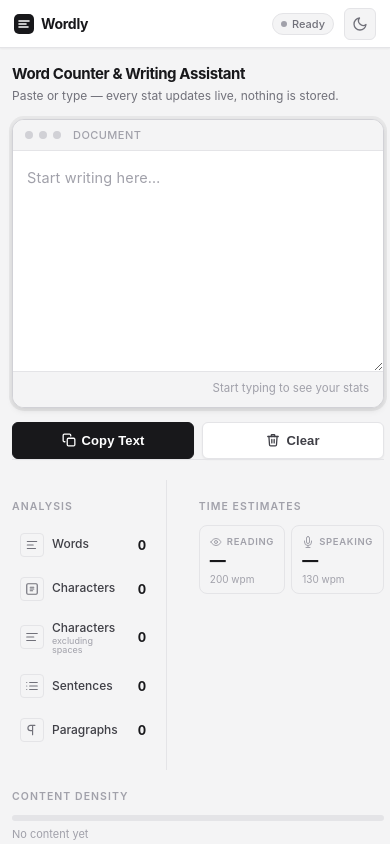
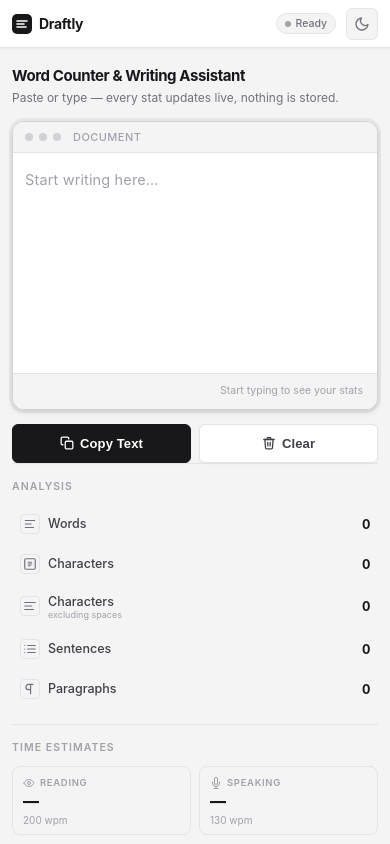
Before and after one commit to rahman-D3V/wordly, a plain HTML site: page index.html in a window 390 px wide. Shown: the top 844 px of the page. Drawn offline with Linux system fonts and the light colour scheme.

Commit message:
Fix responsiv for mobile view and change app name

```diff
--- a/index.html
+++ b/index.html
@@ -5,8 +5,8 @@
   <meta name="viewport" content="width=device-width, initial-scale=1.0" />
 
   <!-- ── Primary SEO ───────────────────────────── -->
-  <title>Free Word Counter & Writing Assistant — Wordly</title>
-  <meta name="description" content="Free online word counter, character counter, and reading time calculator. Instant stats for writers, students, and bloggers. No sign-up. Works offline." />
+  <title>Free Word Counter & Writing Assistant — Draftly</title>
+  <meta name="description" content="Free online word counter, character counter, and reading time calculator. Instant stats for writers, students, and bloggers. No sign-up. Works offline. — Draftly" />
   <meta name="keywords" content="word counter, character counter, reading time calculator, writing assistant, online word count, sentence counter, paragraph counter, free writing tool" />
   <meta name="author" content="Wordly" />
   <meta name="robots" content="index, follow" />
@@ -15,17 +15,17 @@
   <!-- ── Open Graph ────────────────────────────── -->
   <meta property="og:type"         content="website" />
   <meta property="og:url"          content="https://wordly.app/" />
-  <meta property="og:title"        content="Free Word Counter & Writing Assistant — Wordly" />
+  <meta property="og:title"        content="Free Word Counter & Writing Assistant — Draftly" />
   <meta property="og:description"  content="Instant word count, character count, reading time, sentences, and paragraphs. A clean, distraction-free writing tool for everyone." />
   <meta property="og:image"        content="https://wordly.app/og-image.png" />
   <meta property="og:image:width"  content="1200" />
   <meta property="og:image:height" content="630" />
-  <meta property="og:site_name"    content="Wordly" />
+  <meta property="og:site_name"    content="Draftly" />
 
   <!-- ── Twitter / X Card ─────────────────────── -->
   <meta name="twitter:card"        content="summary_large_image" />
   <meta name="twitter:site"        content="@wordlyapp" />
-  <meta name="twitter:title"       content="Free Word Counter & Writing Assistant — Wordly" />
+  <meta name="twitter:title"       content="Free Word Counter & Writing Assistant — Draftly" />
   <meta name="twitter:description" content="Instant word count, character count, reading time and more. Free, fast, no sign-up." />
   <meta name="twitter:image"       content="https://wordly.app/og-image.png" />
 
@@ -48,7 +48,7 @@
   {
     "@context": "https://schema.org",
     "@type": "WebApplication",
-    "name": "Wordly — Word Counter & Writing Assistant",
+    "name": "Draftly — Word Counter & Writing Assistant",
     "url": "https://wordly.app/",
     "description": "Free online word counter, character counter, and reading time calculator for writers, students, and bloggers.",
     "applicationCategory": "UtilitiesApplication",
@@ -74,12 +74,12 @@
   ══════════════════════════════════════════ -->
   <header class="header" role="banner">
     <div class="header-left">
-      <div class="logo" aria-label="Wordly">
+      <div class="logo" aria-label="Draftly">
         <svg class="logo-mark" width="20" height="20" viewBox="0 0 20 20" fill="none" aria-hidden="true">
           <rect width="20" height="20" rx="5" fill="currentColor"/>
           <path d="M5 7h10M5 10h7M5 13h9" stroke="#fff" stroke-width="1.6" stroke-linecap="round"/>
         </svg>
-        <span class="logo-name">Wordly</span>
+        <span class="logo-name">Draftly</span>
       </div>
       <span class="header-divider" aria-hidden="true"></span>
       <p class="header-tagline">Writing Intelligence</p>
@@ -319,7 +319,7 @@
     <div class="footer-inner">
       <span class="footer-logo">
         <svg width="14" height="14" viewBox="0 0 20 20" fill="none" aria-hidden="true"><rect width="20" height="20" rx="5" fill="currentColor"/><path d="M5 7h10M5 10h7M5 13h9" stroke="#fff" stroke-width="1.6" stroke-linecap="round"/></svg>
-        Wordly
+        Draftly
       </span>
       <span class="footer-copy">© <span id="year"></span> · Free Word Counter &amp; Writing Assistant</span>
       <span class="footer-note">No data stored · Works offline</span>
--- a/script.js
+++ b/script.js
@@ -36,7 +36,7 @@ let saveTimer   = null;
 
 function setTheme(theme) {
   document.documentElement.setAttribute('data-theme', theme);
-  localStorage.setItem('wordly-theme', theme);
+  localStorage.setItem('draftly-theme', theme);
   // Sync browser chrome color
   const meta = document.getElementById('metaThemeColor');
   if (meta) meta.setAttribute('content', theme === 'dark' ? '#18181b' : '#18181b');
@@ -53,9 +53,9 @@ function toggleTheme() {
 }
 
 function initTheme() {
-  const saved = localStorage.getItem('wordly-theme');
-  const prefersDark = window.matchMedia('(prefers-color-scheme: dark)').matches;
-  setTheme(saved || (prefersDark ? 'dark' : 'light'));
+  // Always default to light mode — ignore system preference
+  const saved = localStorage.getItem('draftly-theme');
+  setTheme(saved || 'light');
 }
 
 // ── Stats ─────────────────────────────────────
@@ -175,7 +175,7 @@ function autoSave() {
   setSaveBadge('saving');
   clearTimeout(saveTimer);
   saveTimer = setTimeout(() => {
-    localStorage.setItem('wordly-draft', editor.value);
+    localStorage.setItem('draftly-draft', editor.value);
     setSaveBadge('saved');
     // Revert to "Ready" after 2s
     setTimeout(() => setSaveBadge(''), 2000);
@@ -183,7 +183,7 @@ function autoSave() {
 }
 
 function loadDraft() {
-  const draft = localStorage.getItem('wordly-draft');
+  const draft = localStorage.getItem('draftly-draft');
   if (draft) {
     editor.value = draft;
     updateStats();
@@ -220,7 +220,7 @@ function copyText() {
 function clearText() {
   if (!editor.value) return;
   editor.value = '';
-  localStorage.removeItem('wordly-draft');
+  localStorage.removeItem('draftly-draft');
   updateStats();
   setSaveBadge('');
   editor.focus();
--- a/style.css
+++ b/style.css
@@ -821,174 +821,164 @@ kbd {
 }
 
 /* =============================================
-   RESPONSIVE — Tablet landscape (≤ 1024px)
+   RESPONSIVE — Tablet (≤ 1024px)
    ============================================= */
 @media (max-width: 1024px) {
-  :root { --sidebar-w: 230px; }
-
+  :root { --sidebar-w: 220px; }
   .app-shell { padding: 0 16px; }
-
-  .seo-inner {
-    grid-template-columns: repeat(2, 1fr);
-    gap: 28px 32px;
-  }
+  .seo-inner { grid-template-columns: repeat(2, 1fr); gap: 28px 32px; }
 }
 
 /* =============================================
-   RESPONSIVE — Tablet portrait (≤ 768px)
+   RESPONSIVE — Mobile (≤ 768px)
+   Everything stacks into one column, no side-by-side grids
    ============================================= */
 @media (max-width: 768px) {
-  /* Stack into single column */
+
+  /* Kill horizontal scroll globally */
+  html, body { overflow-x: hidden; max-width: 100%; }
+
+  /* Single column, full width */
   .app-shell {
     grid-template-columns: 1fr;
     padding: 0 16px;
+    width: 100%;
   }
 
   .workspace {
-    padding: 20px 0 0;
+    padding: 18px 0 0;
+    gap: 14px;
+    width: 100%;
+    min-width: 0;
   }
 
-  /* Sidebar: flat card grid below editor */
+  /* Sidebar resets — pure vertical stack */
   .sidebar {
     position: static;
     max-height: none;
     border-left: none;
     border-top: 1px solid var(--border);
-    padding: 20px 0 24px;
+    padding: 0 0 24px;
     overflow: visible;
-    /* Reset flex to normal flow */
     display: flex;
     flex-direction: column;
-    gap: 0;
-  }
-
-  /* Analysis + Time side by side via sidebar-grid, Density full width below */
-  .sidebar-grid {
-    display: grid;
-    grid-template-columns: 1fr 1fr;
-    gap: 0 20px;
     width: 100%;
   }
 
-  .sidebar-grid .sidebar-section {
-    border-bottom: none;
-    border-right: 1px solid var(--border);
-    padding-right: 12px;
-  }
-  .sidebar-grid .sidebar-section:last-child {
-    border-right: none;
-    padding-right: 0;
-    padding-left: 12px;
+  /* sidebar-grid: single column on mobile, no 2-col */
+  .sidebar-grid {
+    display: flex;
+    flex-direction: column;
+    width: 100%;
   }
 
-  .time-cards {
-    grid-template-columns: 1fr 1fr;
+  .sidebar-section {
+    padding: 16px 0;
+    border-bottom: 1px solid var(--border);
+    width: 100%;
+  }
+  .sidebar-section:last-child { border-bottom: none; }
+
+  /* Stat list: single column */
+  .stat-list {
+    display: flex;
+    flex-direction: column;
+    gap: 2px;
+    width: 100%;
   }
 
-  .editor { height: 300px; max-height: 45vh; }
+  .stat-row { width: 100%; padding: 9px 8px; }
 
-  .action-hint { display: none; }
-
-  .seo-inner {
-    grid-template-columns: repeat(2, 1fr);
-    gap: 24px 28px;
-    padding: 40px 0 32px;
+  /* Time cards: 2 equal columns */
+  .time-cards {
+    display: grid;
+    grid-template-columns: 1fr 1fr;
+    gap: 8px;
+    width: 100%;
   }
 
+  /* Editor */
+  .editor {
+    height: 260px;
+    max-height: 40vh;
+    font-size: 15px;
+    padding: 16px 16px 10px;
+    resize: none;
+  }
+
+  /* Buttons: full width row */
+  .action-hint { display: none; }
+  .action-group { width: 100%; gap: 8px; }
+  .btn {
+    flex: 1;
+    justify-content: center;
+    padding: 12px 10px;
+    font-size: 14px;
+  }
+
+  /* SEO: single column, no overflow */
+  .seo-section { overflow: hidden; }
+  .seo-inner {
+    grid-template-columns: 1fr;
+    padding: 32px 20px 28px;
+    gap: 22px;
+    width: 100%;
+    box-sizing: border-box;
+  }
+  .seo-block p, .seo-list li {
+    word-break: break-word;
+    overflow-wrap: break-word;
+  }
+
+  /* Header */
+  .header-tagline { display: none; }
+  .header-divider { display: none; }
+
+  /* Footer */
   .footer-note { display: none; }
+  .footer-inner { padding: 14px 16px; }
 }
 
 /* =============================================
-   RESPONSIVE — Mobile large (≤ 600px)
+   RESPONSIVE — Small phones (≤ 420px)
    ============================================= */
-@media (max-width: 600px) {
-  .app-shell { padding: 0 14px; }
+@media (max-width: 420px) {
+  :root { --header-h: 48px; }
 
-  .workspace { padding: 16px 0 0; gap: 14px; }
+  .app-shell { padding: 0 12px; }
+  .header    { padding: 0 12px; }
 
-  .workspace-title { font-size: 16px; }
+  .logo-name    { font-size: 14px; }
+  .status-badge { padding: 3px 8px; font-size: 10.5px; }
+
+  .workspace-title { font-size: 15px; }
   .workspace-sub   { font-size: 12px; }
 
   .editor {
-    height: 260px;
-    max-height: 42vh;
-    font-size: 15px;
-    padding: 16px 16px 10px;
+    height: 220px;
+    max-height: 36vh;
+    font-size: 14.5px;
+    padding: 14px 12px 10px;
   }
-
-  /* Stats: 2-col grid for analysis rows */
-  .stat-list {
-    display: grid;
-    grid-template-columns: 1fr 1fr;
-    gap: 4px;
-  }
-
-  .stat-row { padding: 8px 8px; }
-  .stat-val  { font-size: 13px; }
-  .stat-name { font-size: 12px; }
-  .stat-sub  { font-size: 9px; }
-
-  .time-cards { grid-template-columns: 1fr 1fr; gap: 8px; }
-  .time-card-value { font-size: 18px; }
-
-  .action-bar { gap: 10px; }
-  .action-group { width: 100%; }
-  .btn {
-    flex: 1;
-    justify-content: center;
-    padding: 11px 14px;
-    font-size: 13.5px;
-  }
-
-  .seo-inner {
-    grid-template-columns: 1fr;
-    padding: 32px 0 24px;
-    gap: 20px;
-  }
-
-  .header-tagline { display: none; }
-  .header-divider { display: none; }
-  .footer-note    { display: none; }
-}
-
-/* =============================================
-   RESPONSIVE — Mobile small (≤ 400px)
-   ============================================= */
-@media (max-width: 400px) {
-  :root { --header-h: 48px; }
-
-  .app-shell { padding: 0 12px; }
-
-  .header { padding: 0 14px; }
-  .logo-name { font-size: 14px; }
-  .status-badge { padding: 3px 8px; font-size: 11px; }
-
-  .workspace-title { font-size: 15px; }
-
-  .editor {
-    height: 220px;
-    max-height: 38vh;
-    font-size: 14.5px;
-    padding: 14px 14px 10px;
-  }
-
   .editor-toolbar { padding: 8px 12px; }
   .toolbar-dot    { width: 8px; height: 8px; }
+  .editor-hint    { font-size: 10.5px; }
 
-  /* Single column stat rows on very small screens */
-  .stat-list { grid-template-columns: 1fr; }
+  .stat-icon  { width: 20px; height: 20px; }
+  .stat-name  { font-size: 12.5px; }
+  .stat-val   { font-size: 13px; }
+  .stat-sub   { font-size: 9px; }
 
-  .time-cards { grid-template-columns: 1fr 1fr; gap: 6px; }
-  .time-card  { padding: 10px 10px 8px; }
+  .time-card       { padding: 10px 10px 8px; }
   .time-card-value { font-size: 16px; }
   .time-card-label { font-size: 9.5px; }
 
-  .btn { padding: 10px 12px; font-size: 13px; }
+  .btn { padding: 11px 10px; font-size: 13px; }
 
-  .seo-inner { padding: 24px 0 20px; gap: 18px; }
-  .seo-block h2 { font-size: 12.5px; }
+  .seo-inner    { padding: 24px 20px 20px; gap: 18px; }
+  .seo-block h2 { font-size: 13px; }
   .seo-block p, .seo-list li { font-size: 12px; }
 
-  .footer-inner { padding: 14px 12px; gap: 10px; }
+  .footer-inner { padding: 12px; gap: 8px; }
   .footer-copy  { font-size: 11px; }
 }
```
Also changed, not shown: manifest.json.
